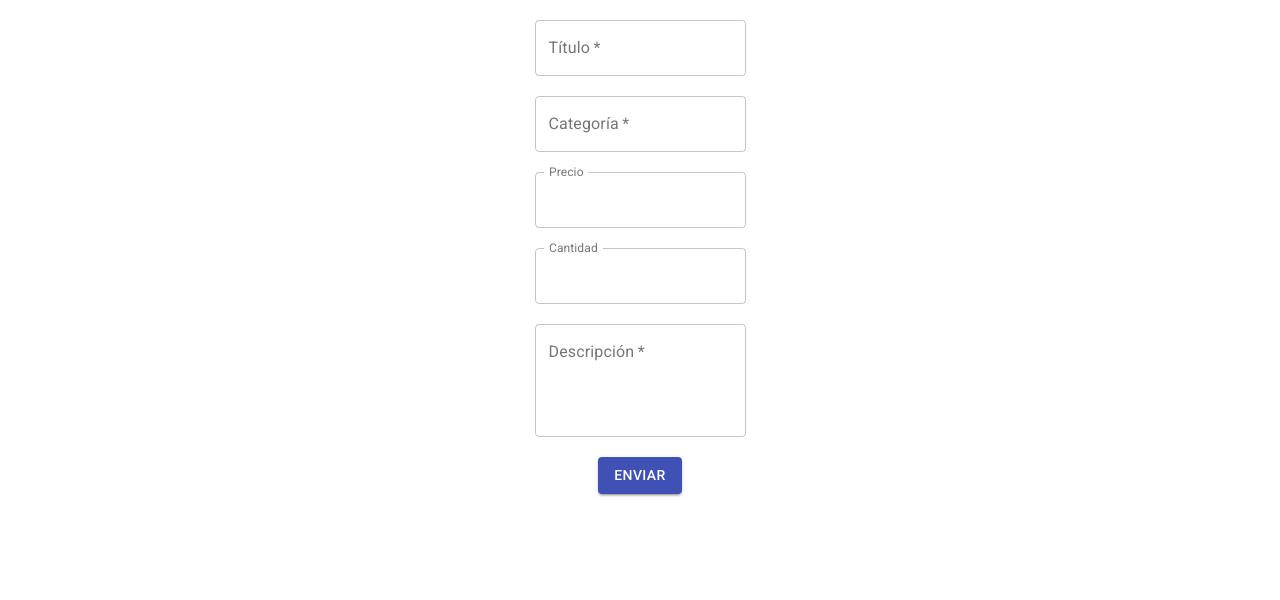
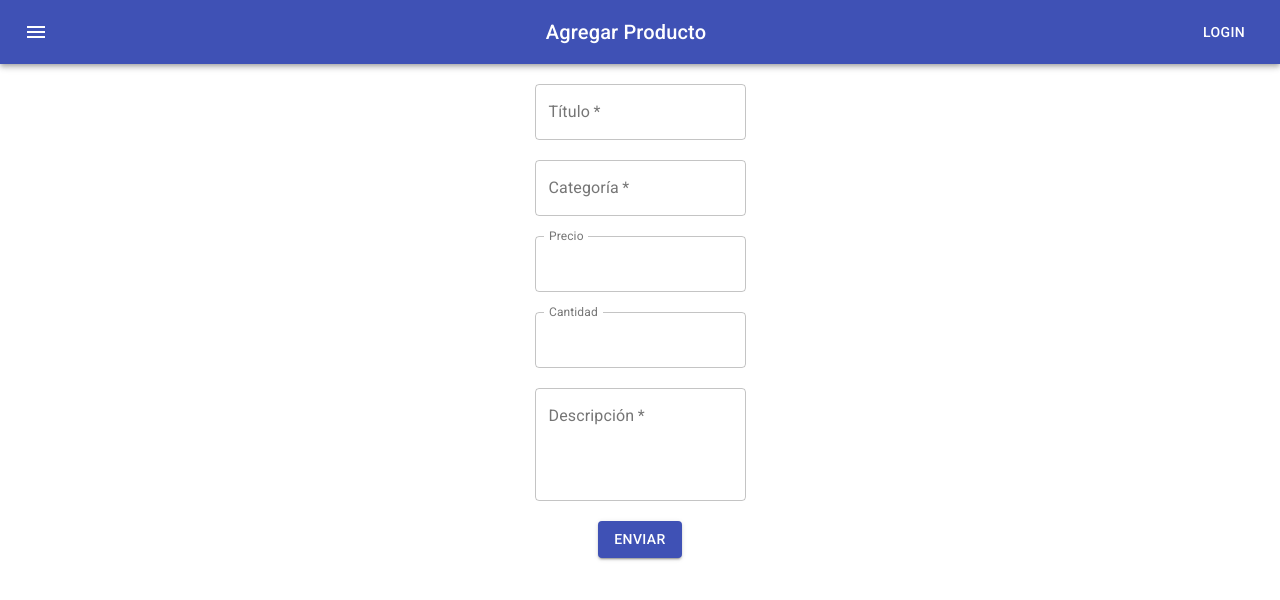
Before and after one commit to facusada/pedidotopia, a React (Create React App) app in the folder client/: page / in a window 1280 px wide. Shown: the top 600 px of the page. Built offline with nearby package versions, Linux system fonts and the light colour scheme; the HTML template or start-up script is replaced by a standard one.

Commit message:
Cambios al form + NavBar

```diff
--- a/client/src/App.js
+++ b/client/src/App.js
@@ -1,10 +1,12 @@
 import React from 'react';
 import './App.css';
 import Form from './components/formAddProduct';
+import NavBar from './components/NavBar';
 
 function App() {
   return (
     <div className="App">
+      <NavBar/>
       <Form/>
     </div>
   );
--- /dev/null
+++ b/client/src/components/NavBar.jsx
@@ -0,0 +1,26 @@
+import React from 'react';
+import { AppBar, Toolbar, Typography, makeStyles, IconButton, Button } from '@material-ui/core';
+import MenuIcon from '@material-ui/icons/Menu';
+
+const styles = makeStyles({
+    title: {
+        flexGrow: 1
+    }
+  })
+
+export default function NavBar() {
+    const classes = styles();
+    return (
+        <AppBar position="static">
+            <Toolbar>
+            <IconButton edge="start" color="inherit" aria-label="menu">
+                <MenuIcon />
+            </IconButton>
+                <Typography variant="h6" className={classes.title}>
+                Agregar Producto
+                </Typography>
+                <Button color="inherit">Login</Button>
+            </Toolbar>
+        </AppBar>
+    )
+}
--- a/client/src/components/formAddProduct.jsx
+++ b/client/src/components/formAddProduct.jsx
@@ -1,6 +1,5 @@
 import React from 'react';
 import TextField from '@material-ui/core/TextField';
-import { makeStyles } from '@material-ui/core/styles';
 import { Button } from '@material-ui/core';
 
 
```
